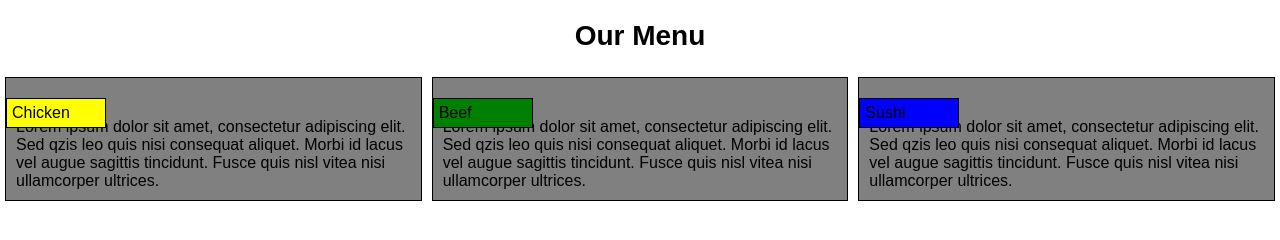
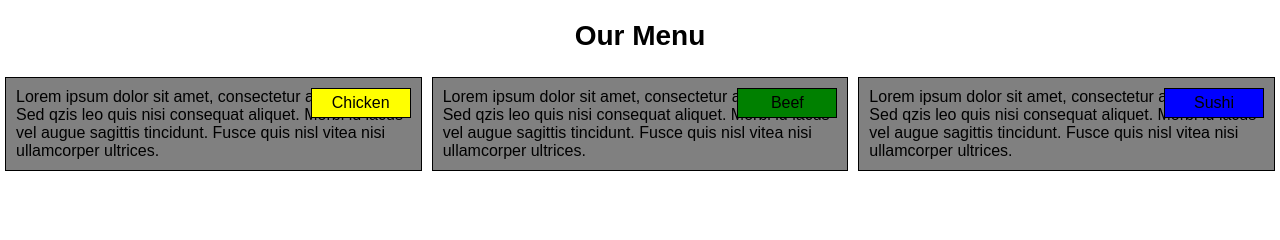
Before and after one commit to ChrisJAlbrecht/HTML_CSS_JS_Web_Dev, a plain HTML site: page module2-solution/index.html in a window 1280 px wide. Drawn offline with Linux system fonts and the light colour scheme.

Commit message:
Update style.css

```diff
--- a/module2-solution/css/style.css
+++ b/module2-solution/css/style.css
@@ -28,9 +28,10 @@ section {
   border: 1px solid black;
   padding: 5px;
   width: 100px;
-  position: relative;
+  position: absolute;
   top: 10px;
   right: 10px;
+  text-align: center;
 }
 
 .box1 {
```
